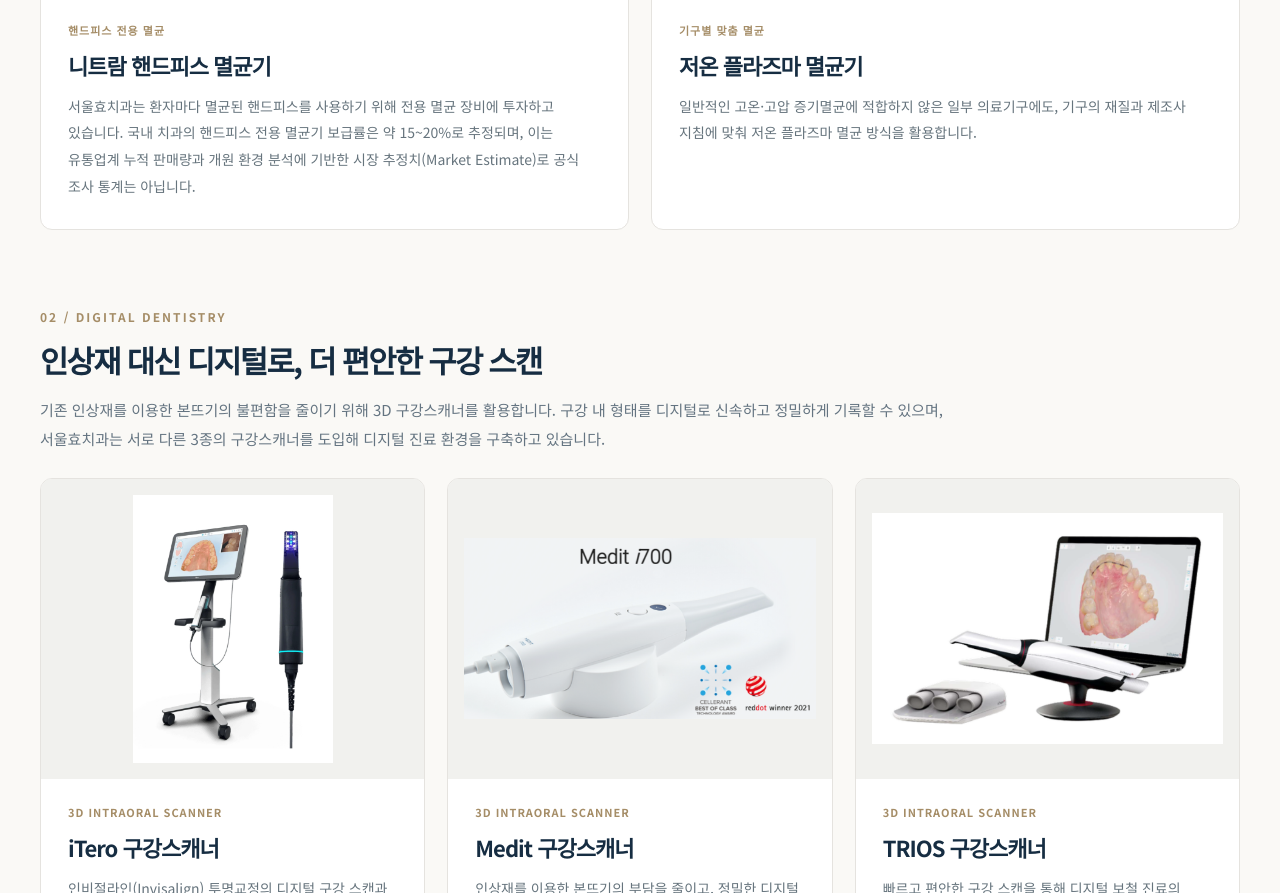
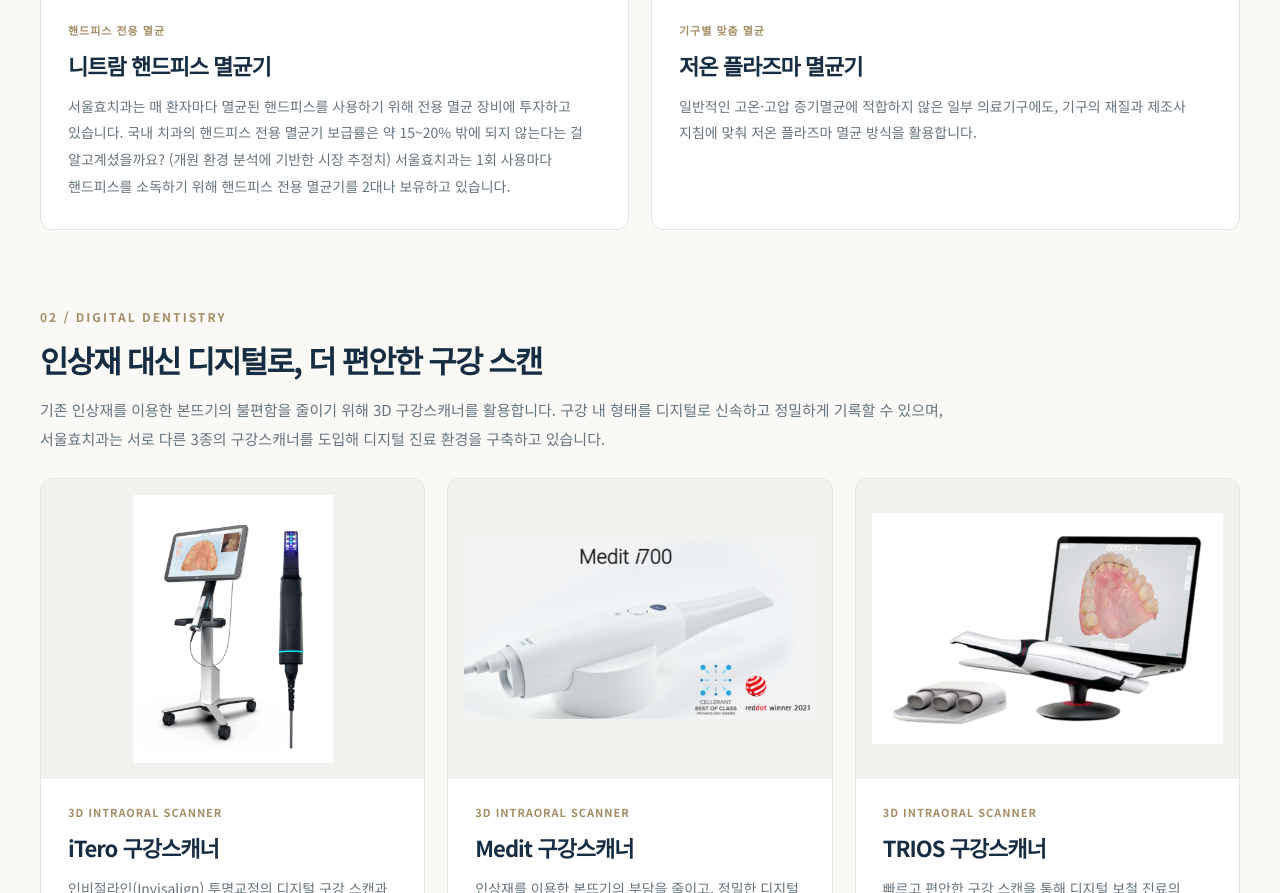
Before and after one commit to mirggu-kor/seoulhyo-dental, a plain HTML site: page about.html in a window 1280 px wide. Shown: the part 4057-4950 px from the top of the page. Drawn offline with Linux system fonts and the light colour scheme.

Commit message:
Update Nitram handpiece sterilizer description

```diff
--- a/about.html
+++ b/about.html
@@ -167,7 +167,7 @@
                     <div class="clinic-tech-grid clinic-tech-grid-two">
                       <article class="clinic-tech-card">
                         <div class="clinic-tech-image"><img src="assets/images/seoul-hyo-dental-nitram-handpiece-sterilizer.png" alt="서울효치과 니트람 핸드피스 전용 멸균기" loading="lazy"/></div>
-                        <div class="clinic-tech-copy"><span class="clinic-tech-tag">핸드피스 전용 멸균</span><h4>니트람 핸드피스 멸균기</h4><p>서울효치과는 환자마다 멸균된 핸드피스를 사용하기 위해 전용 멸균 장비에 투자하고 있습니다. 국내 치과의 핸드피스 전용 멸균기 보급률은 약 15~20%로 추정되며, 이는 유통업계 누적 판매량과 개원 환경 분석에 기반한 시장 추정치(Market Estimate)로 공식 조사 통계는 아닙니다.</p></div>
+                        <div class="clinic-tech-copy"><span class="clinic-tech-tag">핸드피스 전용 멸균</span><h4>니트람 핸드피스 멸균기</h4><p>서울효치과는 매 환자마다 멸균된 핸드피스를 사용하기 위해 전용 멸균 장비에 투자하고 있습니다. 국내 치과의 핸드피스 전용 멸균기 보급률은 약 15~20% 밖에 되지 않는다는 걸 알고계셨을까요? (개원 환경 분석에 기반한 시장 추정치) 서울효치과는 1회 사용마다 핸드피스를 소독하기 위해 핸드피스 전용 멸균기를 2대나 보유하고 있습니다.</p></div>
                       </article>
                       <article class="clinic-tech-card">
                         <div class="clinic-tech-image"><img src="assets/images/seoul-hyo-dental-plasma-sterilizer.png" alt="서울효치과 저온 플라즈마 멸균 장비" loading="lazy"/></div>
```
